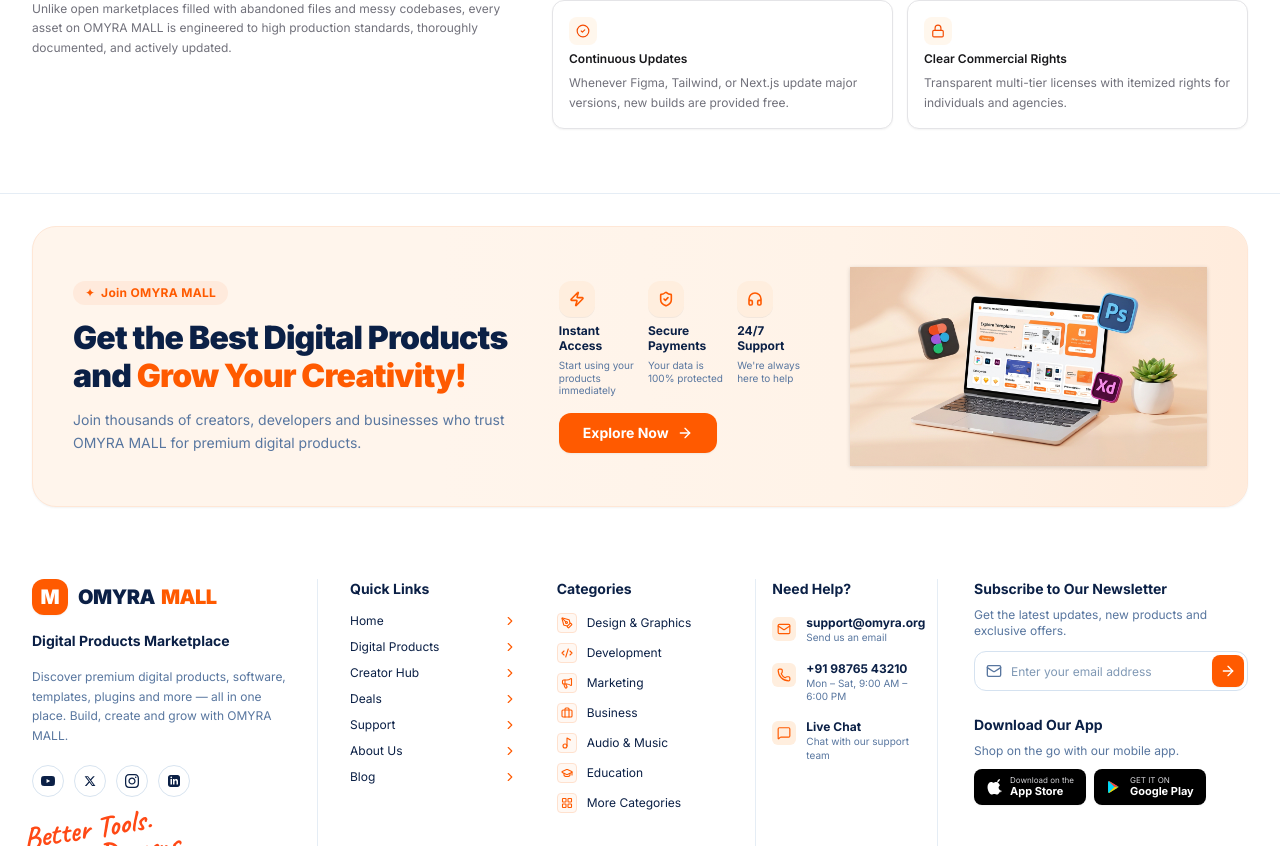
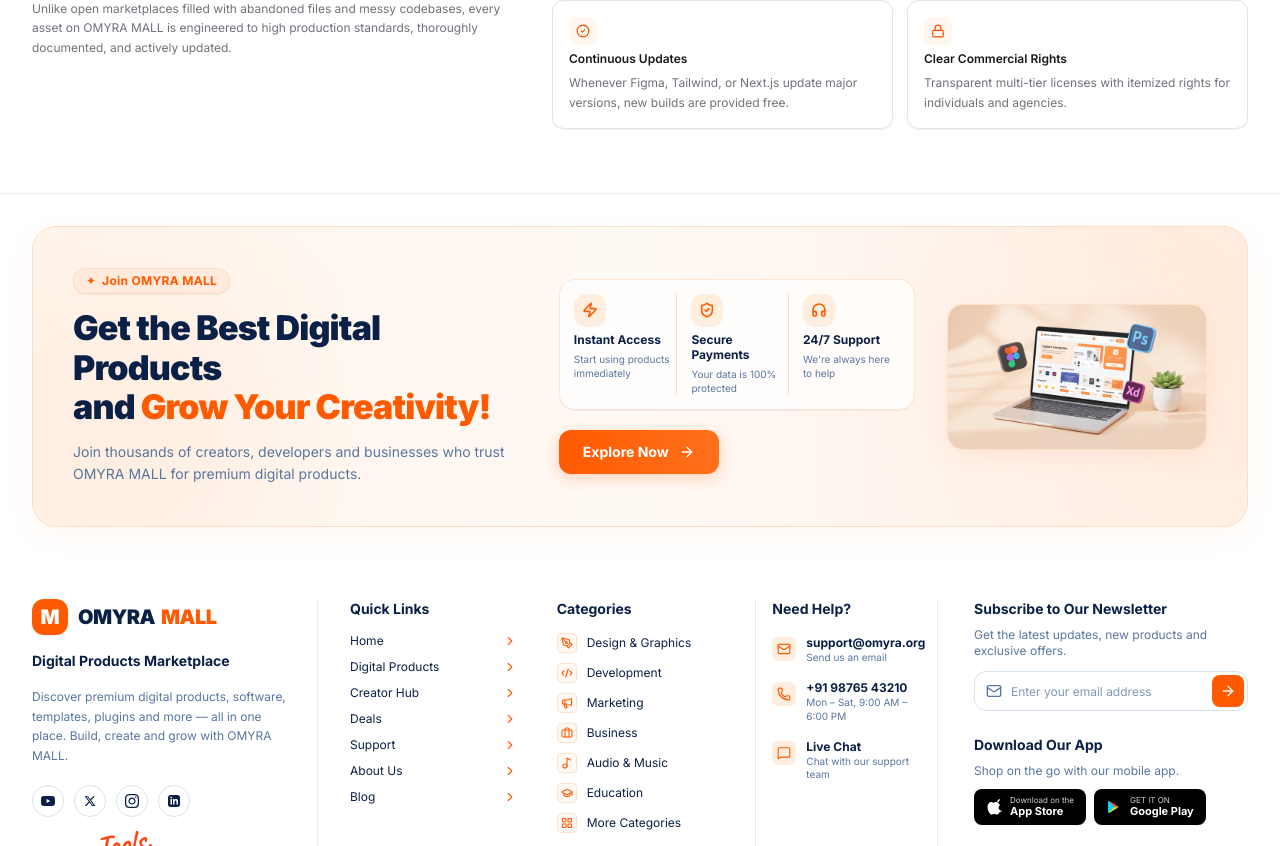
Before and after one commit to matrixgyan88094/OMYRA_MALL, a React (Vite) app: page / in a window 1280 px wide. Shown: the part 3414-4260 px from the top of the page. Built offline with nearby package versions, Linux system fonts and the light colour scheme; no server answers.

Commit message:
feat: update footer CTA banner styling
Refactor the promotional CTA banner with a refined gradient background, updated aesthetic glows, and improved visual depth.

```diff
--- a/src/components/Footer.tsx
+++ b/src/components/Footer.tsx
@@ -74,23 +74,24 @@
       {/* ========================================================================= */}
       <section className="pt-6 sm:pt-8 pb-4 sm:pb-6">
         <div className="mx-auto max-w-7xl px-3 sm:px-6 lg:px-8">
-          <div className="relative rounded-2xl sm:rounded-3xl bg-[#FFF5EC] border border-[#FFE7D6] p-6 sm:p-8 lg:p-10 overflow-hidden shadow-xs">
+          <div className="relative rounded-2xl sm:rounded-3xl bg-gradient-to-r from-[#FFF5EC] via-[#FFF9F4] to-[#FFEFE4] border border-[#FEDEC5] p-6 sm:p-8 lg:p-10 overflow-hidden shadow-[0_8px_32px_rgba(255,90,0,0.05)]">
 
-            {/* Subtle warm decorative background glow */}
-            <div className="absolute top-0 right-0 w-2/3 h-full bg-gradient-to-l from-[#FFE8D6]/70 via-[#FFF0E2]/40 to-transparent pointer-events-none" />
+            {/* Subtle warm decorative background glows */}
+            <div className="absolute -top-12 -right-12 w-96 h-96 bg-gradient-to-bl from-[#FFD8B8]/40 via-[#FFEADC]/20 to-transparent rounded-full blur-2xl pointer-events-none" />
+            <div className="absolute -bottom-16 -left-16 w-80 h-80 bg-[#FF8020]/5 rounded-full blur-3xl pointer-events-none" />
 
             <div className="grid grid-cols-1 lg:grid-cols-12 gap-6 lg:gap-8 items-center relative z-10">
 
-              {/* Left Column: Headline & Description */}
+              {/* Left Column: Headline & Description (5 cols) */}
               <div className="lg:col-span-5 space-y-3.5">
                 {/* Sparkle Pill */}
-                <div className="inline-flex items-center gap-1.5 px-3 py-1 rounded-full bg-[#FFEADC] text-[#FF5A00]">
+                <div className="inline-flex items-center gap-1.5 px-3 py-1 rounded-full bg-[#FFEADC] border border-[#FED6BF]/70 text-[#FF5A00] shadow-2xs">
                   <span className="text-xs">✦</span>
                   <span className="text-xs font-bold tracking-wide">Join OMYRA MALL</span>
                 </div>
 
                 {/* Heading */}
-                <h2 className="text-2xl sm:text-3xl lg:text-[32px] font-black text-[#0B2046] tracking-tight leading-[1.18]">
+                <h2 className="text-2xl sm:text-3xl lg:text-[32px] xl:text-[34px] font-black text-[#0B2046] tracking-tight leading-[1.16]">
                   Get the Best Digital Products <br />
                   and <span className="text-[#FF5A00]">Grow Your Creativity!</span>
                 </h2>
@@ -101,34 +102,37 @@
                 </p>
               </div>
 
-              {/* Middle Column: 3 Benefits + Explore CTA Button */}
-              <div className="lg:col-span-3 space-y-4">
-                <div className="grid grid-cols-3 gap-2">
+              {/* Middle Column: 3 Benefits + Explore CTA Button (4 cols) */}
+              <div className="lg:col-span-4 flex flex-col justify-between space-y-4 sm:space-y-5">
+                {/* Benefits Card with clean dividers */}
+                <div className="bg-white/70 backdrop-blur-xs rounded-2xl p-3 sm:p-3.5 border border-[#FFE4CF]/90 shadow-2xs">
+                  <div className="grid grid-cols-3 gap-2 divide-x divide-[#F0DAC7]/80">
                     {/* Benefit 1 */}
-                  <div className="space-y-1.5">
-                    <div className="w-9 h-9 rounded-xl bg-[#FFEEDE] text-[#FF5A00] flex items-center justify-center shadow-2xs">
+                    <div className="space-y-1.5 pr-1.5">
+                      <div className="w-8 h-8 rounded-xl bg-[#FFEEDE] text-[#FF5A00] flex items-center justify-center shadow-2xs">
                         <Zap className="w-4 h-4 stroke-[2.4]" />
                       </div>
-                    <h4 className="text-xs font-bold text-[#0B2046] leading-tight">Instant<br />Access</h4>
-                    <p className="text-[10px] text-[#58769F] leading-tight">Start using your products immediately</p>
+                      <h4 className="text-xs font-bold text-[#0B2046] leading-tight">Instant Access</h4>
+                      <p className="text-[10px] text-[#58769F] leading-snug">Start using products immediately</p>
                     </div>
 
                     {/* Benefit 2 */}
-                  <div className="space-y-1.5">
-                    <div className="w-9 h-9 rounded-xl bg-[#FFEEDE] text-[#FF5A00] flex items-center justify-center shadow-2xs">
+                    <div className="space-y-1.5 px-1.5">
+                      <div className="w-8 h-8 rounded-xl bg-[#FFEEDE] text-[#FF5A00] flex items-center justify-center shadow-2xs">
                         <ShieldCheck className="w-4 h-4 stroke-[2.4]" />
                       </div>
-                    <h4 className="text-xs font-bold text-[#0B2046] leading-tight">Secure<br />Payments</h4>
-                    <p className="text-[10px] text-[#58769F] leading-tight">Your data is 100% protected</p>
+                      <h4 className="text-xs font-bold text-[#0B2046] leading-tight">Secure Payments</h4>
+                      <p className="text-[10px] text-[#58769F] leading-snug">Your data is 100% protected</p>
                     </div>
 
                     {/* Benefit 3 */}
-                  <div className="space-y-1.5">
-                    <div className="w-9 h-9 rounded-xl bg-[#FFEEDE] text-[#FF5A00] flex items-center justify-center shadow-2xs">
+                    <div className="space-y-1.5 pl-1.5">
+                      <div className="w-8 h-8 rounded-xl bg-[#FFEEDE] text-[#FF5A00] flex items-center justify-center shadow-2xs">
                         <Headphones className="w-4 h-4 stroke-[2.4]" />
                       </div>
-                    <h4 className="text-xs font-bold text-[#0B2046] leading-tight">24/7<br />Support</h4>
-                    <p className="text-[10px] text-[#58769F] leading-tight">We&apos;re always here to help</p>
+                      <h4 className="text-xs font-bold text-[#0B2046] leading-tight">24/7 Support</h4>
+                      <p className="text-[10px] text-[#58769F] leading-snug">We&apos;re always here to help</p>
+                    </div>
                   </div>
                 </div>
 
@@ -136,22 +140,24 @@
                 <div>
                   <button
                     onClick={handleExploreNow}
-                    className="inline-flex items-center justify-center gap-2 px-6 py-2.5 rounded-xl font-bold text-white bg-[#FF5A00] hover:bg-[#E54F00] active:scale-[0.98] transition-all shadow-xs cursor-pointer text-xs sm:text-sm"
+                    className="group inline-flex items-center justify-center gap-2.5 px-6 py-2.5 sm:py-3 rounded-xl font-bold text-white bg-gradient-to-r from-[#FF5A00] to-[#FF701A] hover:from-[#E54F00] hover:to-[#FF5A00] active:scale-[0.98] transition-all duration-200 shadow-[0_4px_16px_rgba(255,90,0,0.25)] hover:shadow-[0_6px_22px_rgba(255,90,0,0.35)] cursor-pointer text-xs sm:text-sm"
                   >
                     <span>Explore Now</span>
-                    <ArrowRight className="w-4 h-4" />
+                    <ArrowRight className="w-4 h-4 group-hover:translate-x-1 transition-transform" />
                   </button>
                 </div>
               </div>
 
-              {/* Right Column: High-End Marketplace Laptop Illustration */}
-              <div className="lg:col-span-4 flex items-center justify-center lg:justify-end">
-                <div className="relative w-full max-w-[340px] sm:max-w-[380px] lg:max-w-[420px]">
+              {/* Right Column: High-End Marketplace Laptop Illustration (3 cols) */}
+              <div className="lg:col-span-3 flex items-center justify-center lg:justify-end">
+                <div className="relative w-full max-w-[320px] sm:max-w-[360px] lg:max-w-[380px] rounded-2xl overflow-hidden border border-[#FEDDC3]/80 bg-[#FFF5EC] shadow-[0_8px_24px_rgba(255,90,0,0.08)] group">
                   <img
                     src={footerBannerImg}
                     alt="OMYRA MALL Digital Marketplace Laptop"
-                    className="w-full h-auto object-contain mix-blend-multiply drop-shadow-sm select-none pointer-events-none"
+                    className="w-full h-auto object-cover transform group-hover:scale-[1.03] transition-transform duration-500 select-none pointer-events-none"
                   />
+                  {/* Subtle glass reflection accent */}
+                  <div className="absolute inset-0 bg-gradient-to-tr from-transparent via-white/10 to-white/20 pointer-events-none" />
                 </div>
               </div>
 
```
Also changed, not shown: .aistudio/artifacts/brain/36f131ed-0c34-457d-801e-651c395584b8/.tempmediaStorage/media_1792058406606_ea129dc0.jpg (added). Lines whose indentation alone changed are shown as unchanged.
